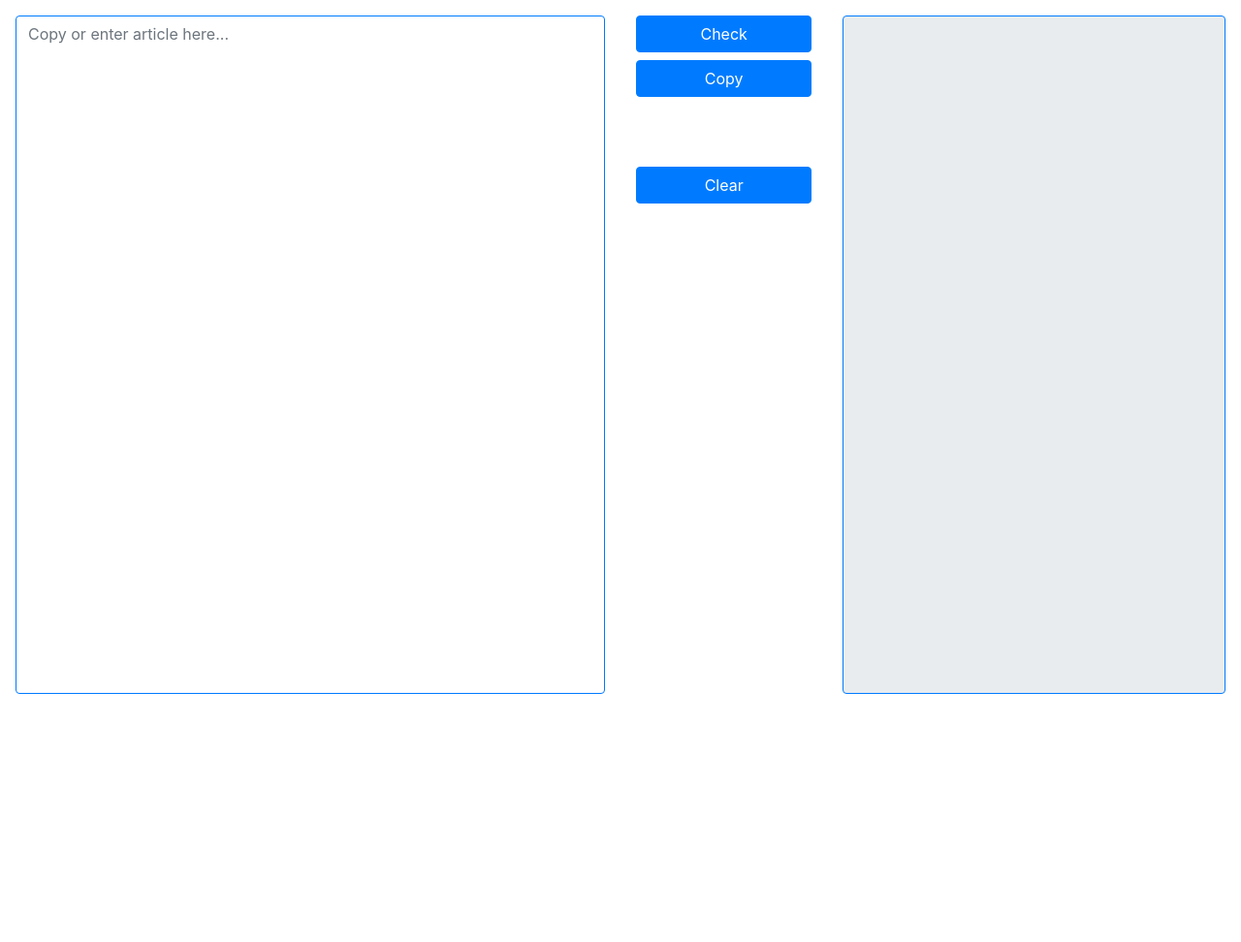
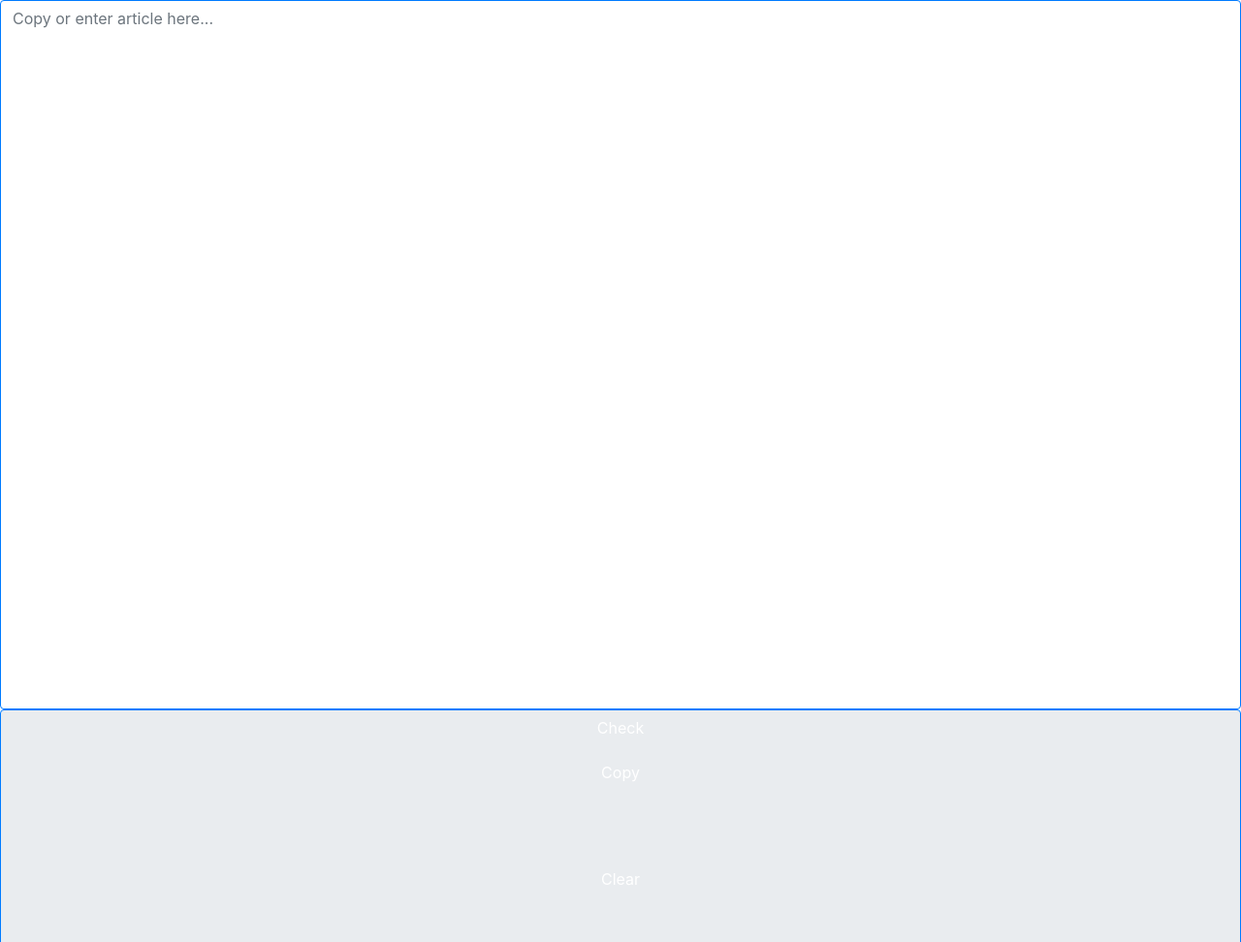
Before and after one commit to sunshineplan/SensitiveWordsCheck, a Flask app: page / in a window 1280 px wide. Shown: the part 62-1034 px from the top of the page at 97% size. Before the commit the page ends 778 px from the top, so only its background shows below. Run offline with Flask 2, Linux system fonts and the light colour scheme; some libraries are stand-ins or nearby versions.

Commit message:
Optimize html templates
adjust padding

```diff
--- a/templates/index.html
+++ b/templates/index.html
@@ -99,10 +99,8 @@
     </header>
     <div class="container-fluid" style="height:92%;">
         <div class="row" style="height:100%;">
-            <div class="col-12 col-sm-9 col-md-6 p-3">
                 <textarea class="form-control" id="input" placeholder="Copy or enter article here..."></textarea>
             </div>
-            <div class="col-12 col-sm-3 col-md-2 p-3">
                 {% if name=='root' %}
                 <button onclick="javascript:void(0)" id="check" type="button" class="btn btn-primary btn-block">Check</button>
                 <button onclick="copyText()" type="button" class="btn btn-primary btn-block">Copy</button>
@@ -123,7 +121,6 @@
                 {% endif %}
             </div>
             {% if name=='root' %}
-            <div class="col-md-4 p-3">
                 <textarea class="form-control" id="output" readonly></textarea>
             </div>
             {% endif %}
```
